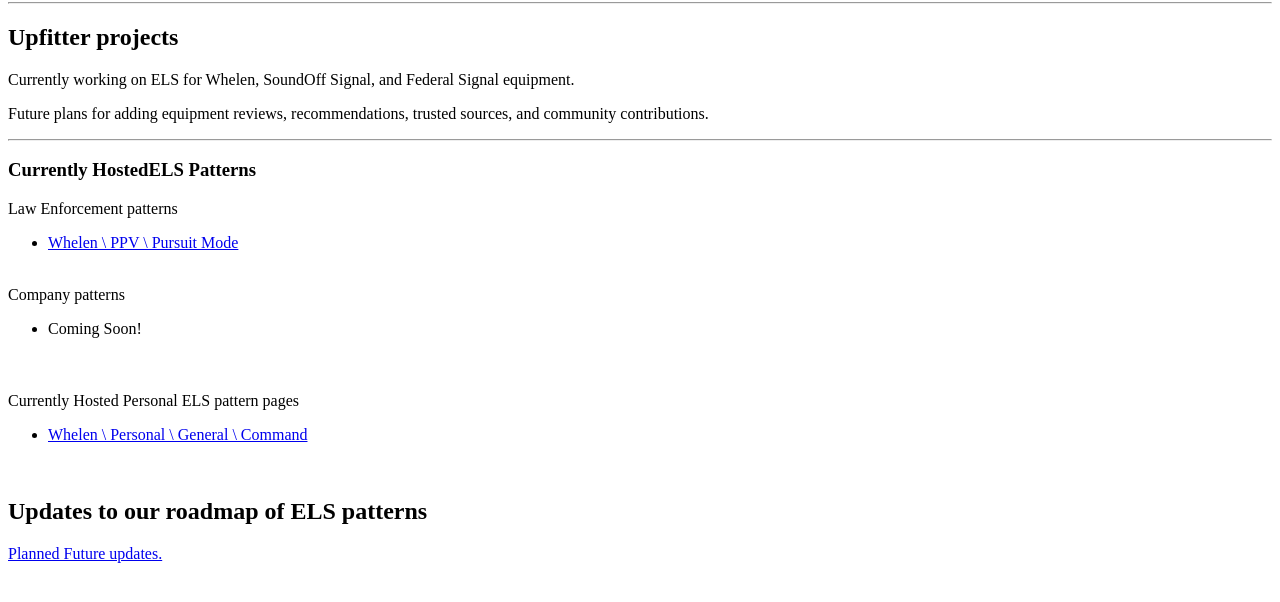
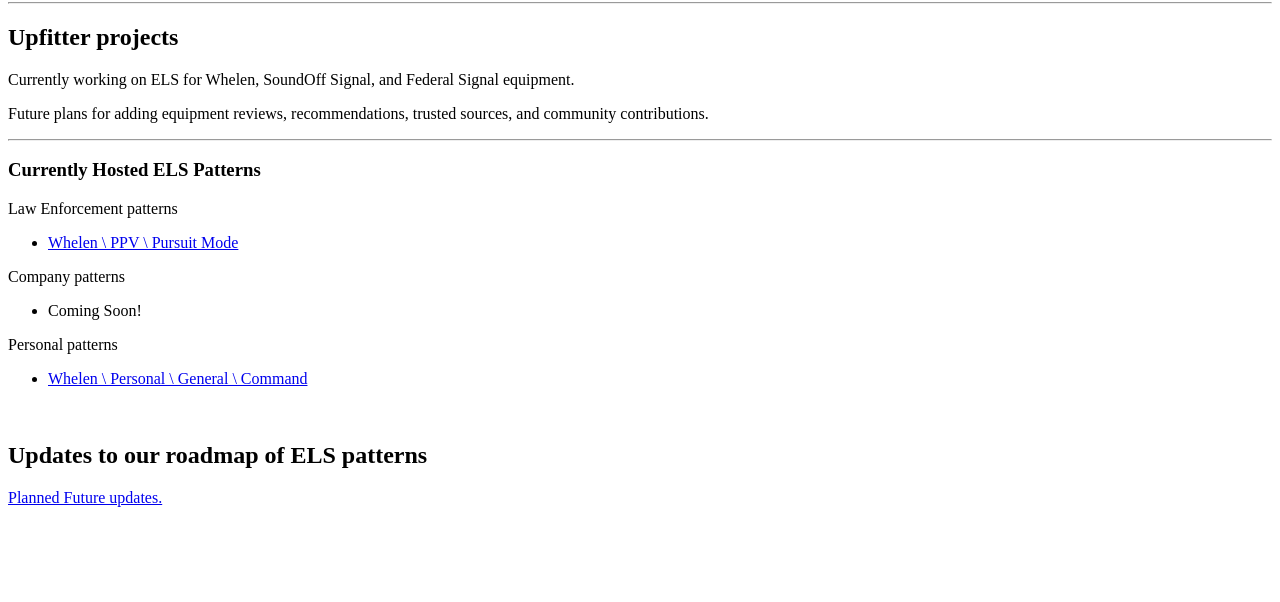
Before and after one commit to rvzm/rvzm.me, a plain HTML site: page pages/projects/upfit/index.html in a window 1280 px wide. Shown: the part 104-706 px from the top of the page. Drawn offline with Linux system fonts and the light colour scheme.

Commit message:
more updates/fixes

```diff
--- a/pages/projects/upfit/index.html
+++ b/pages/projects/upfit/index.html
@@ -8,7 +8,7 @@
 
 <hr>
 
-<h3>Currently HostedELS Patterns</h3>
+<h3>Currently Hosted ELS Patterns</h3>
 
 <div class="col-sm-6">
     <div class="card h-100"><div class="card-body">
@@ -23,8 +23,6 @@
     </div>
 </div>
 
-<br>
-
 <div class="col-sm-6">
     <div class="card h-100"><div class="card-body">
       <div class="repo-label"> Company patterns</div>
@@ -38,12 +36,9 @@
     </div>
 </div>
 
-<br>
-
-<h2></h2>
 <div class="col-sm-6">
     <div class="card h-100"><div class="card-body">
-      <div class="repo-label"> Currently Hosted Personal ELS pattern pages</div>
+      <div class="repo-label"> Personal patterns</div>
       <div class="embed-wrap">
         <ul>
             <!-- Whelen Personal Pages -->
```
